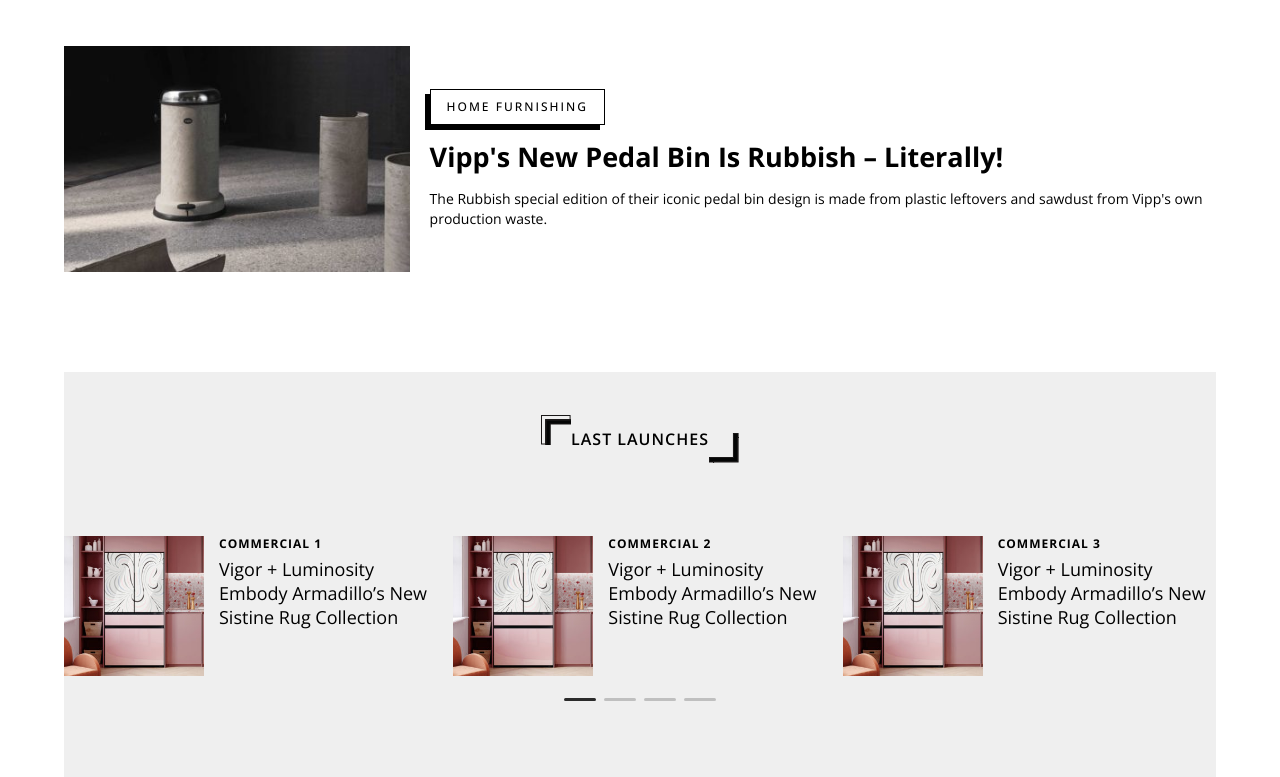
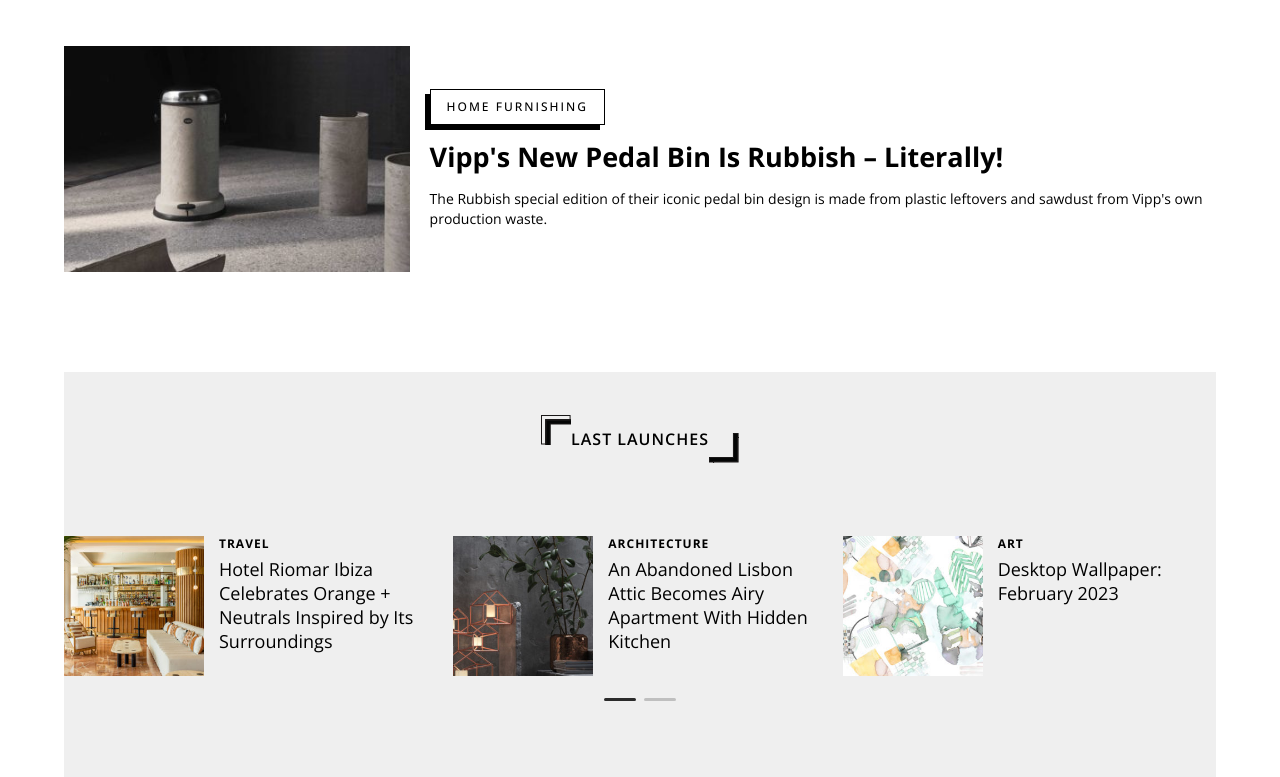
Before and after one commit to tetiana-kozak/design-blog, a React (Create React App) app: page / in a window 1280 px wide. Shown: the part 3372-4149 px from the top of the page. Built offline with nearby package versions, Linux system fonts and the light colour scheme.

Commit message:
add props to slider and filter it with last-launch

```diff
--- a/src/components/Sliders/SliderSection.tsx
+++ b/src/components/Sliders/SliderSection.tsx
@@ -1,6 +1,7 @@
 import SectionTitle from 'components/Sections/SectionTitle'
 import { Swiper, SwiperSlide } from 'swiper/react'
 import { Pagination } from 'swiper'
+import articlesArray from 'utils/articlesArray'
 
 import 'swiper/swiper.min.css'
 import 'swiper/css/pagination'
@@ -9,6 +10,10 @@ import './SliderSection.scss'
 type Props = {}
 
 const SliderSection = (props: Props) => {
+  const lastLaunchesArray = articlesArray.filter(
+    (article) => article.heading === 'last-launches'
+  )
+
   return (
     <section className="gray-slider-section slider">
       <SectionTitle sectionTitle="Last Launches" />
@@ -23,113 +28,19 @@ const SliderSection = (props: Props) => {
         // centeredSlides={true}
         // loop={true}
       >
-        <SwiperSlide>
+        {lastLaunchesArray.map(({ title, category, image, id }) => (
+          <SwiperSlide key={id}>
             <a className="slider-slide" href="#">
-            <img
-              src="/images/Generative-Art-Collection.jpg"
-              alt=""
-              className="slider-img"
-            />
+              <img src={image} alt="" className="slider-img" />
               <div className="slider-details">
                 <a href="#">
-                <h5>Commercial 1</h5>
+                  <h5>{category}</h5>
                 </a>
-              <h4>
-                Vigor + Luminosity Embody Armadillo’s New Sistine Rug Collection
-              </h4>
+                <h4>{title}</h4>
               </div>
             </a>
           </SwiperSlide>
-
-        <SwiperSlide>
-          <a className="slider-slide" href="#">
-            <img
-              src="/images/Generative-Art-Collection.jpg"
-              alt=""
-              className="slider-img"
-            />
-            <div className="slider-details">
-              <a href="#">
-                <h5>Commercial 2</h5>
-              </a>
-              <h4>
-                Vigor + Luminosity Embody Armadillo’s New Sistine Rug Collection
-              </h4>
-            </div>
-          </a>
-        </SwiperSlide>
-
-        <SwiperSlide>
-          <a className="slider-slide" href="#">
-            <img
-              src="/images/Generative-Art-Collection.jpg"
-              alt=""
-              className="slider-img"
-            />
-            <div className="slider-details">
-              <a href="#">
-                <h5>Commercial 3</h5>
-              </a>
-              <h4>
-                Vigor + Luminosity Embody Armadillo’s New Sistine Rug Collection
-              </h4>
-            </div>
-          </a>
-        </SwiperSlide>
-
-        <SwiperSlide>
-          <a className="slider-slide" href="#">
-            <img
-              src="/images/Generative-Art-Collection.jpg"
-              alt=""
-              className="slider-img"
-            />
-            <div className="slider-details">
-              <a href="#">
-                <h5>Commercial 4</h5>
-              </a>
-              <h4>
-                Vigor + Luminosity Embody Armadillo’s New Sistine Rug Collection
-              </h4>
-            </div>
-          </a>
-        </SwiperSlide>
-
-        <SwiperSlide>
-          <a className="slider-slide" href="#">
-            <img
-              src="/images/Generative-Art-Collection.jpg"
-              alt=""
-              className="slider-img"
-            />
-            <div className="slider-details">
-              <a href="#">
-                <h5>Commercial 5</h5>
-              </a>
-              <h4>
-                Vigor + Luminosity Embody Armadillo’s New Sistine Rug Collection
-              </h4>
-            </div>
-          </a>
-        </SwiperSlide>
-
-        <SwiperSlide>
-          <a className="slider-slide" href="#">
-            <img
-              src="/images/Generative-Art-Collection.jpg"
-              alt=""
-              className="slider-img"
-            />
-            <div className="slider-details">
-              <a href="#">
-                <h5>Commercial 6</h5>
-              </a>
-              <h4>
-                Vigor + Luminosity Embody Armadillo’s New Sistine Rug Collection
-              </h4>
-            </div>
-          </a>
-        </SwiperSlide>
+        ))}
       </Swiper>
     </section>
   )
--- a/src/utils/articlesArray.ts
+++ b/src/utils/articlesArray.ts
@@ -4,6 +4,7 @@ type Articles = {
   category: string
   image: string
   id: number
+  heading?: string
 }
 
 const ArticlesArray: Articles[] = [
@@ -73,6 +74,7 @@ const ArticlesArray: Articles[] = [
     description:
       'Hotel Riomar is a boutique hotel in Ibiza that embraces its mid-century layered interiors by celebrating the nostalgic qualities of its past.',
     category: 'travel',
+    heading: 'last-launches',
     image: '/images/hotel-riomar.jpg',
   },
   {
@@ -82,6 +84,7 @@ const ArticlesArray: Articles[] = [
     description:
       'KEMA studio transformed the unlivable MARVILA ATTIC into a bright and airy apartment with a hidden kitchen and built-in wall sofa.',
     category: 'architecture',
+    heading: 'last-launches',
     image: '/images/The-Home-Lamp.jpg',
   },
   {
@@ -90,6 +93,7 @@ const ArticlesArray: Articles[] = [
     description:
       "Design Milk's founder Jaime Derringer collaborates with Eskayel on a new mural wallpaper + fabric collection – download one for your desktop wallpaper!",
     category: 'art',
+    heading: 'last-launches',
     image: '/images/February-2023-Desktop-Wallpaper.jpg',
   },
   {
@@ -98,6 +102,7 @@ const ArticlesArray: Articles[] = [
     description:
       "The Rubbish special edition of their iconic pedal bin design is made from plastic leftovers and sawdust from Vipp's own production waste.",
     category: 'home furnishing',
+    heading: 'last-launches',
     image: '/images/Rubbish-Waste-Bin-Recycled.jpg',
   },
 ]
```
Lines whose indentation alone changed are shown as unchanged.
